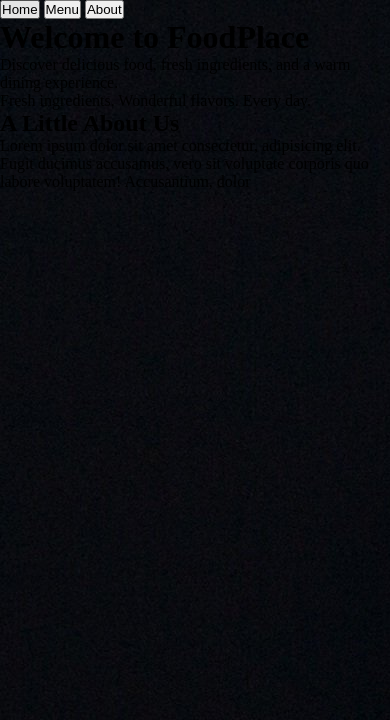
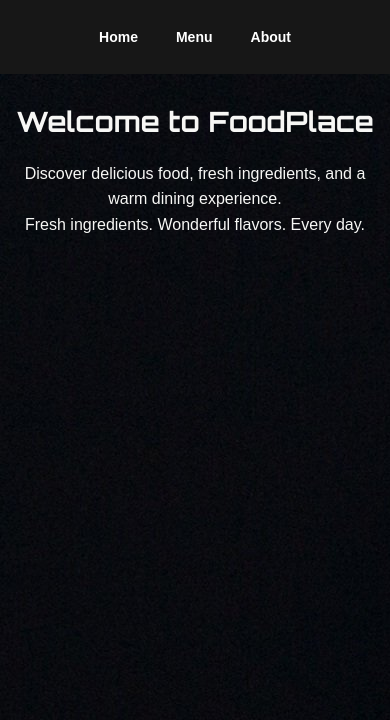
Before and after one commit to Deolawage/OdinResturant, a website built with webpack: page src/template.html in a window 390 px wide. Shown: the top 720 px of the page. Built offline with nearby package versions, Linux system fonts and the light colour scheme.

Commit message:
feat: implement restaurant page with tab navigation

```diff
--- a/package.json
+++ b/package.json
@@ -4,7 +4,9 @@
   "description": "",
   "main": "index.js",
   "scripts": {
-    "test": "echo \"Error: no test specified\" && exit 1"
+    "test": "echo \"Error: no test specified\" && exit 1",
+     "dev": "webpack serve",
+      "build": "webpack"
   },
   "keywords": [],
   "author": "",
--- a/src/about.js
+++ b/src/about.js
@@ -1,3 +1,5 @@
+
+export default function about(){
 const aboutDiv = document.createElement("div");
 const title = document.createElement("h2");
 const paragraph = document.createElement("p");
@@ -16,4 +18,5 @@ aboutDiv.appendChild(paragraph);
 sideImg.classList.add("about-img");
 aboutDiv.appendChild(sideImg);
 
-export default aboutDiv;
+return aboutDiv;
+}
--- a/src/home.js
+++ b/src/home.js
@@ -1,10 +1,10 @@
 //home.js
+
+export default function home(){
 const container = document.createElement("div");
 const header = document.createElement("h1");
 const para = document.createElement("p");
 const secondPara = document.createElement("p")
-
-
 
 header.textContent = "Welcome to FoodPlace";
 header.classList.add("header-text");
@@ -19,4 +19,6 @@ secondPara.classList.add("para");
 container.appendChild(secondPara);
 
 
-export default container;
+return container;
+
+}
--- a/src/index.js
+++ b/src/index.js
@@ -1,14 +1,33 @@
-
 import home from "./home.js";
 import about from "./about.js";
 import menu from "./menu.js";
 import "./style.css";
 
+const content = document.querySelector("#content");
 
-console.log("Hello");
+const homeBtn = document.querySelector("#home-btn");
+const menuBtn = document.querySelector("#menu-btn");
+const aboutBtn = document.querySelector("#about-btn");
 
-content.appendChild(home);
+// Display the Home page when the application starts.
+content.appendChild(home());
 
-content.appendChild(about);
+// Create a function to switch the displayed page.
+function displayPage(page) {
+content.replaceChildren(page());
+}
 
-content.appendChild(menu);
+// Add event listeners to the navbar buttons.
+homeBtn.addEventListener("click", () => {
+displayPage(home);
+});
+
+
+menuBtn.addEventListener("click", () => {
+displayPage(menu);
+});
+
+
+aboutBtn.addEventListener("click", () => {
+displayPage(about);
+});
--- a/src/menu.js
+++ b/src/menu.js
@@ -9,12 +9,14 @@ export default function menu() {
 
     const description = document.createElement("p");
     description.textContent = "Explore our delicious selection of meals.";
+    description.classList.add("para");
     menuDiv.appendChild(description);
 
     const foodItems = [
         { name: "Jollof Rice", description: "Flavorful rice cooked in a rich tomato sauce." },
         { name: "Grilled Chicken", description: "Tender chicken seasoned and grilled to perfection." },
-        { name: "Spaghetti", description: "Delicious spaghetti served with a savory sauce." }
+        { name: "Spaghetti", description: "Delicious spaghetti served with a savory sauce." },
+        {name: "Fried Rice", description: "Nice Fried Rice Served with Boiled Chcken."}
     ];
 
     const menuList = document.createElement("ul");
--- a/src/style.css
+++ b/src/style.css
@@ -1,3 +1,10 @@
+:root{
+    --back-color: #f7f7f5;
+    --text:#222;
+    --headBackColor: #171717;
+
+}
+
 *{
     box-sizing: border-box;
     padding: 0;
@@ -6,5 +13,155 @@
 }
 
 body{
-    background-image:  url(./asset/divily-spaghetti.jpeg);
+    background-image:  url("./asset/divily-spaghetti.jpeg");
+     margin: 0;
+    font-family: Arial, sans-serif;
+    background-color: var(--back-color);
+    color: var(--text);
+    line-height: 1.6;
 }
+
+
+h1,
+h2,
+h3 {
+    font-family: "Orbitron", sans-serif;
+    line-height: 1.3;
+}
+
+button {
+    font: inherit;
+    cursor: pointer;
+}
+
+
+header {
+    width: 100%;
+    padding: 20px 5%;
+    background-color:var(--headBackColor);
+}
+
+nav {
+    display: flex;
+    justify-content: center;
+    align-items: center;
+    gap: 20px;
+}
+
+nav button {
+    padding: 12px 24px;
+    border: 1px solid transparent;
+    border-radius: 6px;
+    background-color: transparent;
+    color: #fff;
+    font-weight: 600;
+    transition: background-color 0.2s ease, color 0.2s ease;
+}
+
+nav button:hover {
+    background-color: #ff5a1f;
+    color: #fff;
+}
+
+/*Main Content*/
+
+#content {
+    width: min(1100px, 90%);
+    margin: 50px auto;
+}
+
+/*Home Page */
+
+.header-text {
+    margin-bottom: 20px;
+    color: var(--back-color);
+    font-size: 40px;
+    text-align: center;
+}
+
+.para {
+    color:var(--back-color);
+    font-size: 18px;
+    text-align: center;
+}
+
+/*About Page*/
+
+.about-img {
+    width: 100%;
+    min-height: 250px;
+    margin-top: 25px;
+    border-radius: 12px;
+}
+
+/* Menu Page*/
+
+.menu {
+    max-width: 800px;
+    margin: 0 auto;
+}
+
+.menu h2 {
+    margin-bottom: 15px;
+    text-align: center;
+    color: var(--back-color);
+}
+
+.menu-list {
+    display: grid;
+    grid-template-columns: repeat(2, minmax(0, 1fr));
+    gap: 20px;
+    margin: 30px 0;
+    padding: 0;
+    list-style: none;
+}
+
+.menu-list li {
+    padding: 24px;
+    border: 1px solid #e5e5e5;
+    border-radius: 10px;
+    background-color: #fff;
+}
+
+.menu-list h3 {
+    margin-top: 0;
+    color: #ff5a1f;
+}
+
+.menu-list p {
+    color: #666;
+}
+
+/*Responsive Layout*/
+
+@media (max-width: 600px) {
+    header {
+        padding: 15px 4%;
+    }
+
+    nav {
+        gap: 8px;
+    }
+
+    nav button {
+        padding: 10px 14px;
+        font-size: 14px;
+    }
+
+    #content {
+        width: 92%;
+        margin: 30px auto;
+    }
+
+    .header-text {
+        font-size: 28px;
+    }
+
+    .para {
+        font-size: 16px;
+    }
+
+    .menu-list {
+        grid-template-columns: 1fr;
+    }
+}
--- a/src/template.html
+++ b/src/template.html
@@ -10,11 +10,11 @@
     </head>
     <body>
         <header>
-            <nav>
-                <button>Home</button>
-                <button>Menu</button>
-                <button>About</button>
-            </nav>
+          <nav>
+    <button id="home-btn">Home</button>
+    <button id="menu-btn">Menu</button>
+    <button id="about-btn">About</button>
+</nav>
         </header>
         <div id="content"></div>
     </body>
```
